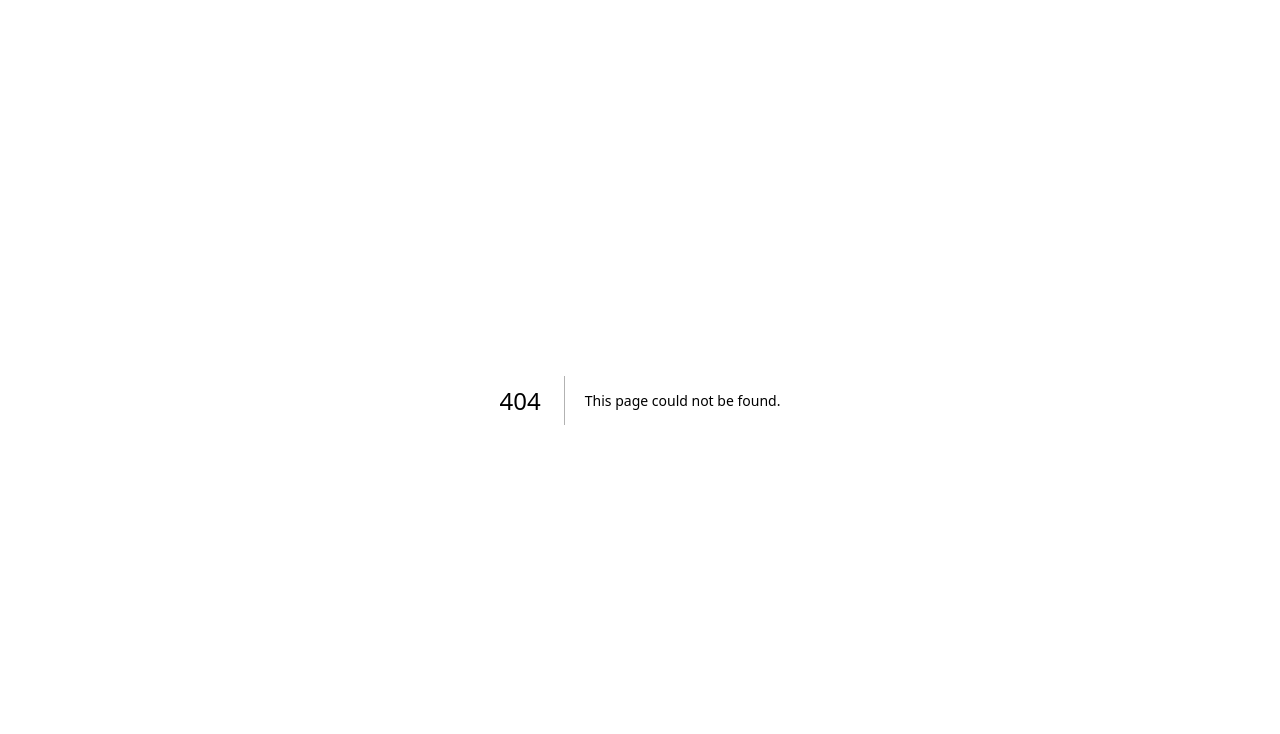
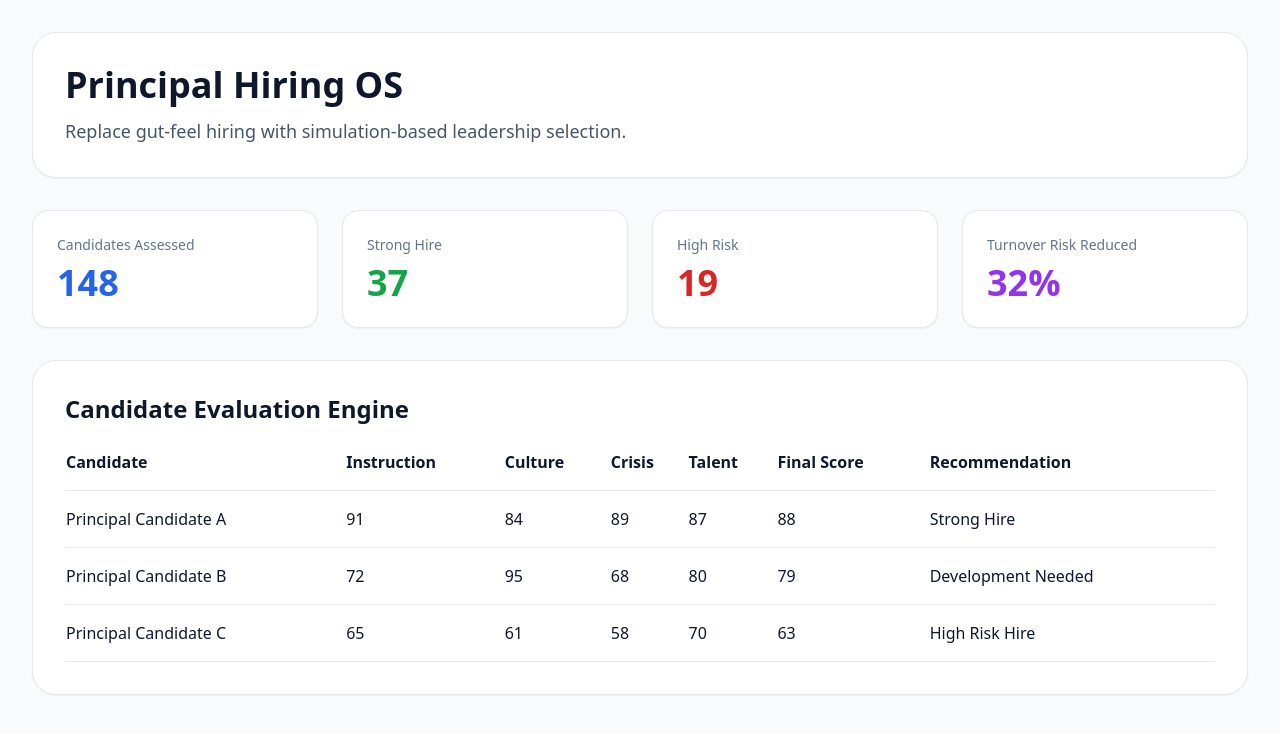
Before and after one commit to jmarc296-jpg/instructional-leadership-practice, a Next.js app: page /hiring in a window 1280 px wide. Before the commit this address had no page. Shown: the top 734 px of the page. Built offline with nearby package versions, Linux system fonts and the light colour scheme.

Commit message:
Add principal hiring operating system

```diff
--- /dev/null
+++ b/app/hiring/page.tsx
@@ -0,0 +1,105 @@
+export default function HiringPage() {
+  const candidates = [
+    {
+      candidate: "Principal Candidate A",
+      instruction: 91,
+      culture: 84,
+      crisis: 89,
+      talent: 87,
+      finalScore: 88,
+      recommendation: "Strong Hire"
+    },
+    {
+      candidate: "Principal Candidate B",
+      instruction: 72,
+      culture: 95,
+      crisis: 68,
+      talent: 80,
+      finalScore: 79,
+      recommendation: "Development Needed"
+    },
+    {
+      candidate: "Principal Candidate C",
+      instruction: 65,
+      culture: 61,
+      crisis: 58,
+      talent: 70,
+      finalScore: 63,
+      recommendation: "High Risk Hire"
+    }
+  ]
+
+  return (
+    <main className="min-h-screen bg-slate-50 p-8">
+      <div className="mx-auto max-w-7xl space-y-8">
+
+        <div className="rounded-3xl bg-white p-8 border shadow-sm">
+          <h1 className="text-4xl font-bold text-slate-900">
+            Principal Hiring OS
+          </h1>
+
+          <p className="mt-3 text-lg text-slate-600">
+            Replace gut-feel hiring with simulation-based leadership selection.
+          </p>
+        </div>
+
+        <div className="grid md:grid-cols-4 gap-6">
+          <div className="rounded-2xl bg-white p-6 border shadow-sm">
+            <div className="text-sm text-slate-500">Candidates Assessed</div>
+            <div className="text-4xl font-bold text-blue-600 mt-2">148</div>
+          </div>
+
+          <div className="rounded-2xl bg-white p-6 border shadow-sm">
+            <div className="text-sm text-slate-500">Strong Hire</div>
+            <div className="text-4xl font-bold text-green-600 mt-2">37</div>
+          </div>
+
+          <div className="rounded-2xl bg-white p-6 border shadow-sm">
+            <div className="text-sm text-slate-500">High Risk</div>
+            <div className="text-4xl font-bold text-red-600 mt-2">19</div>
+          </div>
+
+          <div className="rounded-2xl bg-white p-6 border shadow-sm">
+            <div className="text-sm text-slate-500">Turnover Risk Reduced</div>
+            <div className="text-4xl font-bold text-purple-600 mt-2">32%</div>
+          </div>
+        </div>
+
+        <div className="rounded-3xl bg-white p-8 border shadow-sm">
+          <h2 className="text-2xl font-bold mb-6">
+            Candidate Evaluation Engine
+          </h2>
+
+          <table className="w-full">
+            <thead>
+              <tr className="border-b text-left">
+                <th className="pb-4">Candidate</th>
+                <th className="pb-4">Instruction</th>
+                <th className="pb-4">Culture</th>
+                <th className="pb-4">Crisis</th>
+                <th className="pb-4">Talent</th>
+                <th className="pb-4">Final Score</th>
+                <th className="pb-4">Recommendation</th>
+              </tr>
+            </thead>
+
+            <tbody>
+              {candidates.map((candidate, index) => (
+                <tr key={index} className="border-b">
+                  <td className="py-4">{candidate.candidate}</td>
+                  <td>{candidate.instruction}</td>
+                  <td>{candidate.culture}</td>
+                  <td>{candidate.crisis}</td>
+                  <td>{candidate.talent}</td>
+                  <td>{candidate.finalScore}</td>
+                  <td>{candidate.recommendation}</td>
+                </tr>
+              ))}
+            </tbody>
+          </table>
+        </div>
+
+      </div>
+    </main>
+  )
+}
```
